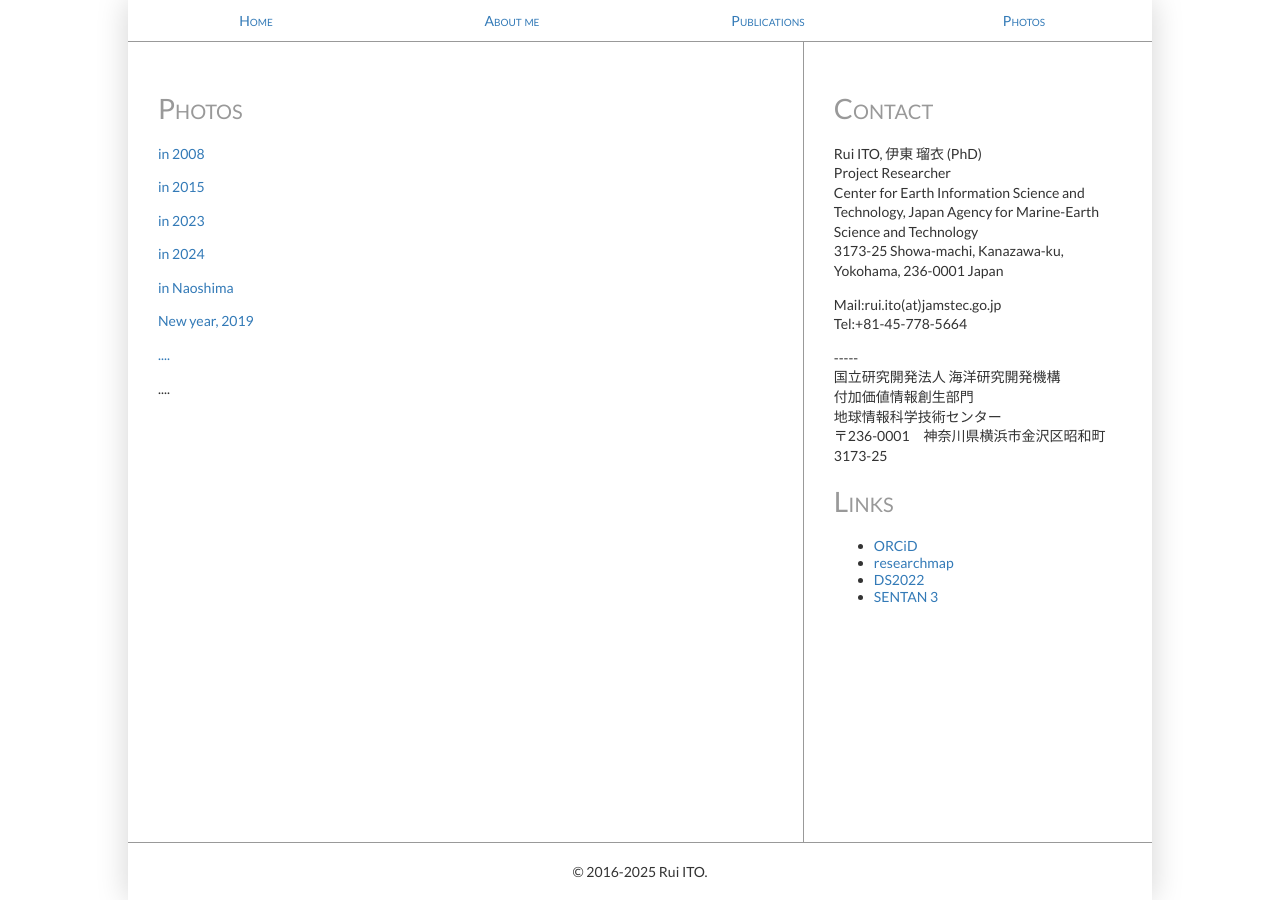
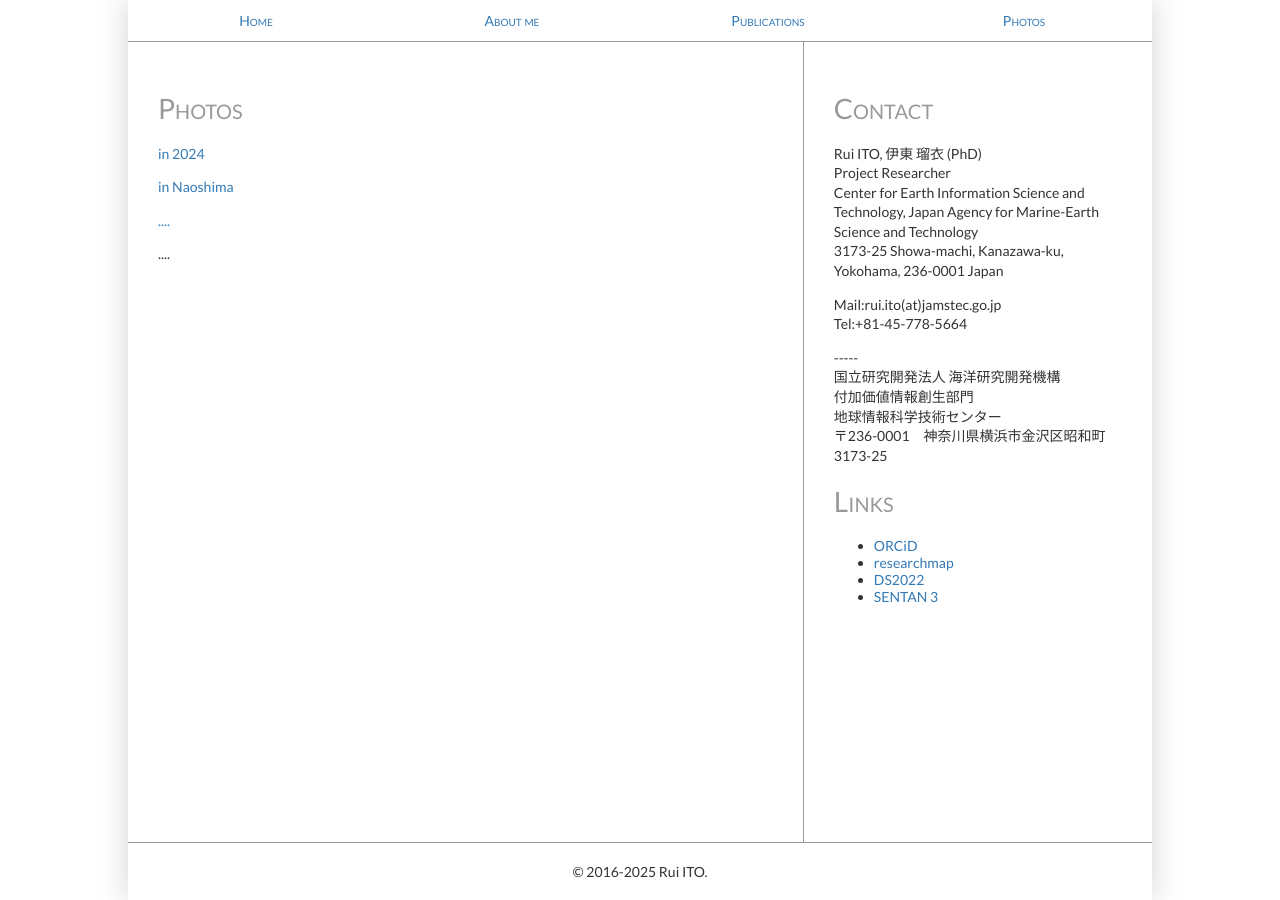
Before and after one commit to rui-climbiz/rui-climbiz.github.io, a Jekyll site: the page built from photos.html, in a window 1280 px wide. Built offline with Jekyll 4.4.1, drawn with Linux system fonts in a browser that asks for light colours.

Commit message:
Update photos.html

```diff
--- a/photos.html
+++ b/photos.html
@@ -4,14 +4,14 @@
 "description": "Photos of Rui ITO"
 ---
 <h1>Photos</h1>
-<p><a href="images/Rui2008.jpg" Target="_blank" > in 2008</a></p>
-<p><a href="images/Rui2015.jpg" Target="_blank" > in 2015</a></p>
-<p><a href="images/Rui2023.jpg" Target="_blank" > in 2023</a></p>
+<!-- <p><a href="images/Rui2008.jpg" Target="_blank" > in 2008</a></p> -->
+<!-- <p><a href="images/Rui2015.jpg" Target="_blank" > in 2015</a></p> -->
+<!-- <p><a href="images/Rui2023.jpg" Target="_blank" > in 2023</a></p> -->
 <p><a href="images/Rui2024_Kodansha.jpg" Target="_blank" > in 2024</a></p>
 <p><a href="images/Me.jpg" Target="_blank" > in Naoshima</a></p>
 <!-- <p><a href="images/Autumn2015.jpg" Target="_blank" > Autumn, 2015</a></p> -->
 <!-- <p><a href="images/NewYear2016.jpg" Target="_blank" > New year, 2016</a></p> -->
-<p><a href="images/NewYear2019.jpg" Target="_blank" > New year, 2019</a></p>
+<!-- <p><a href="images/NewYear2019.jpg" Target="_blank" > New year, 2019</a></p> -->
 <!-- <p><a href="images/NewYear2020.jpg" Target="_blank" > New year, 2020</a></p> -->
 <p><a href="images/ceremony.jpg" Target="_blank" >....</a></p>
 <p>....</p>
```
